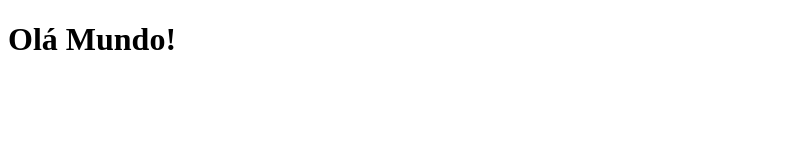
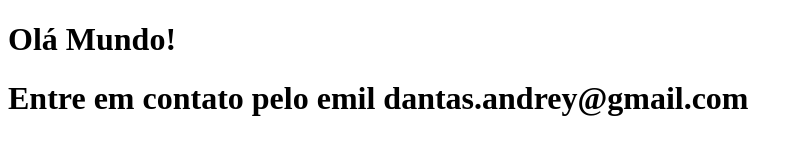
Before and after one commit to CODantas/aplicativo-teste, a plain HTML site: page index.html in a window 1280 px wide. Shown: the whole page, without its empty margins (0-803 px from the left). Drawn offline with Linux system fonts and the light colour scheme.

Commit message:
adicionando contato

```diff
--- a/index.html
+++ b/index.html
@@ -8,5 +8,6 @@
 </head>
 <body>
     <h1 class="apresentacao">Olá Mundo!</h1>
+    <h1>Entre em contato pelo emil dantas.andrey@gmail.com</h1>
 </body>
 </html>
```
